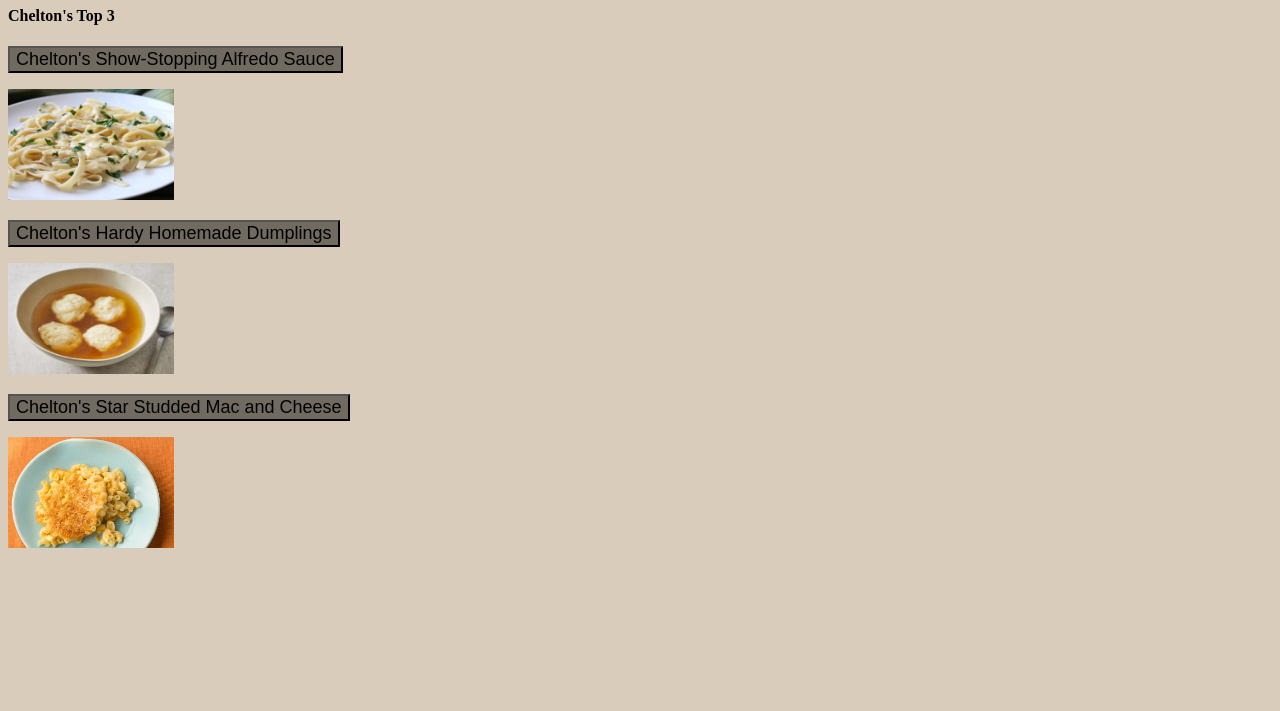
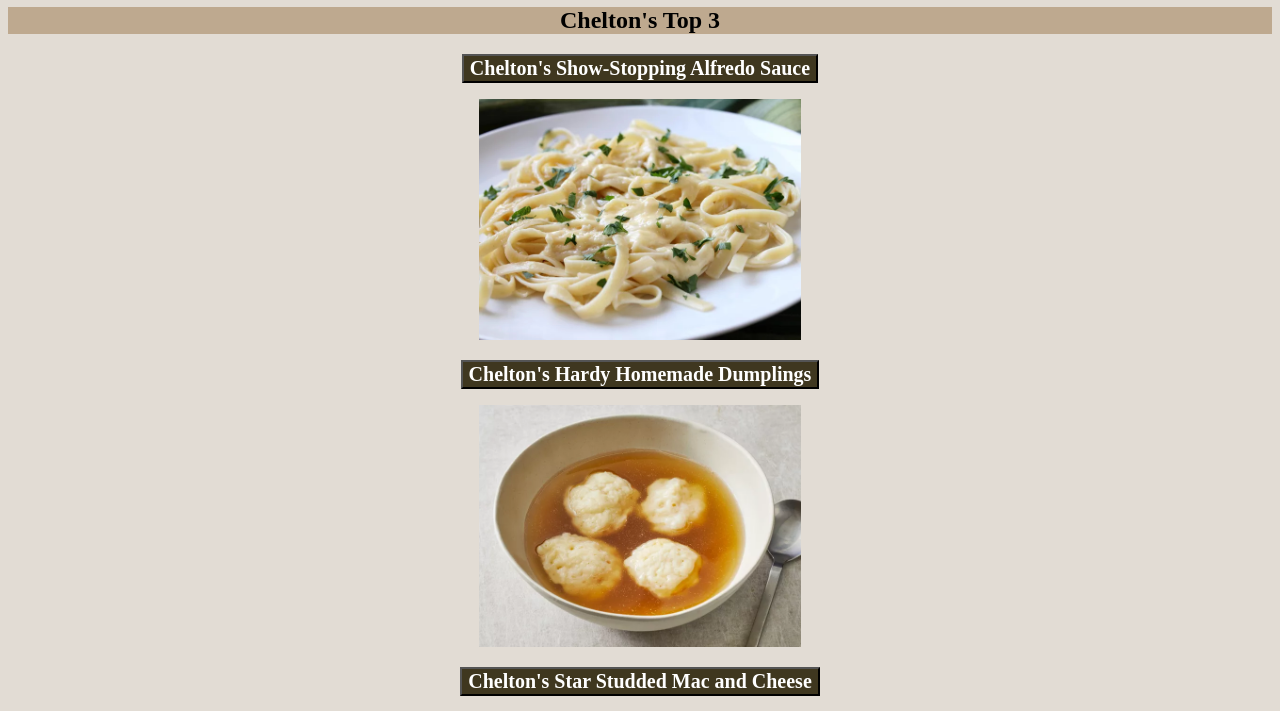
Before and after one commit to cheltonb/odin-recipes, a plain HTML site: page index.html in a window 1280 px wide. Shown: the part 73-784 px from the top of the page. Drawn offline with Linux system fonts and the light colour scheme.

Commit message:
Replace redudant inline styling with ID selected styling

```diff
--- a/index.html
+++ b/index.html
@@ -10,18 +10,18 @@
 
 <body>
     <h1>Chelton's Show-Stopping Recipes</h1>
-    <h4>Chelton's Top 3</h4>
+    <h2>Chelton's Top 3</h2>
         <a href="recipes/alfredo_sauce.html">
-            <button style ="background-color: hsl(36, 7%, 41%); color: black; font-size: 18px;">Chelton's Show-Stopping Alfredo Sauce</button>
+            <button id="Button">Chelton's Show-Stopping Alfredo Sauce</button>
         </a>
-            <p><img src="recipes/recipe_images/Alfredo_Sauce.jpg" alt="Plate of Alfredo" height="111" width="166"/></p>
+            <p><img src="recipes/recipe_images/Alfredo_Sauce.jpg" alt="Plate of Alfredo" height="auto" width="322"/></p>
         <a href="recipes/dumplings.html">
-            <button style ="background-color: hsl(36, 7%, 41%); color: black; font-size: 18px;">Chelton's Hardy Homemade Dumplings</button>
+            <button id="Button">Chelton's Hardy Homemade Dumplings</button>
         </a>
-            <p><img src="recipes/recipe_images/dumplings.jpg" alt="Bowl of Dumpling Soup" height="111" width="166"/></p>
+            <p><img src="recipes/recipe_images/dumplings.jpg" alt="Bowl of Dumpling Soup" height="auto" width="322"/></p>
         <a href="recipes/mac_and_cheese.html">
-            <button style ="background-color: hsl(36, 7%, 41%); color: black; font-size: 18px;">Chelton's Star Studded Mac and Cheese</button>
+            <button id="Button">Chelton's Star Studded Mac and Cheese</button>
         </a>
-        <p><img src="recipes/recipe_images/mac_and_cheese.jpg" alt="Bowl of Dumpling Soup" height="111" width="166"/></p>
+        <p><img src="recipes/recipe_images/mac_and_cheese.jpg" alt="Bowl of Dumpling Soup" height="auto" width="322"/></p>
     </body>
 </html>
--- a/styles.css
+++ b/styles.css
@@ -1,3 +1,20 @@
 body {
-    background-color:rgb(217, 204, 186)
+    background-color:rgb(226, 220, 212);
+    text-align: center;
 }
+
+h1 {
+    background-color: rgb(169, 139, 102);
+}
+
+h2 {
+    background-color: rgb(190, 169, 143);
+}
+
+#Button {
+    background-color: rgb(63, 55, 31);
+    color: white;
+    font-family: 'Times New Roman', Times, serif;
+    font-size: 20px;
+    font-weight: bold;
+}
```
